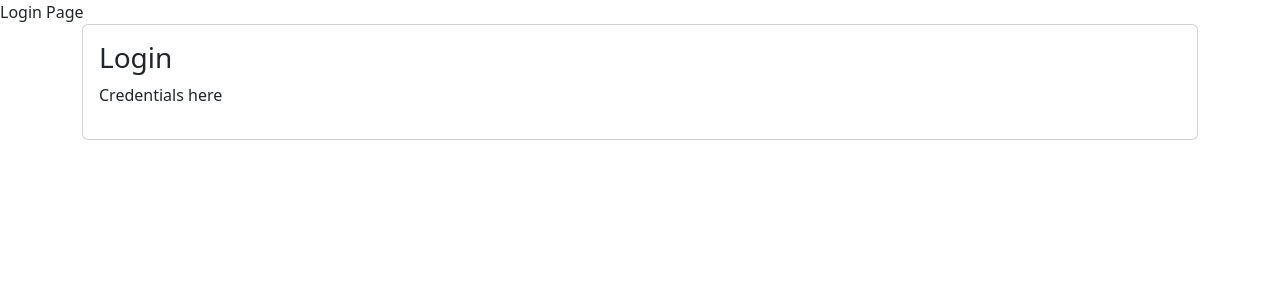
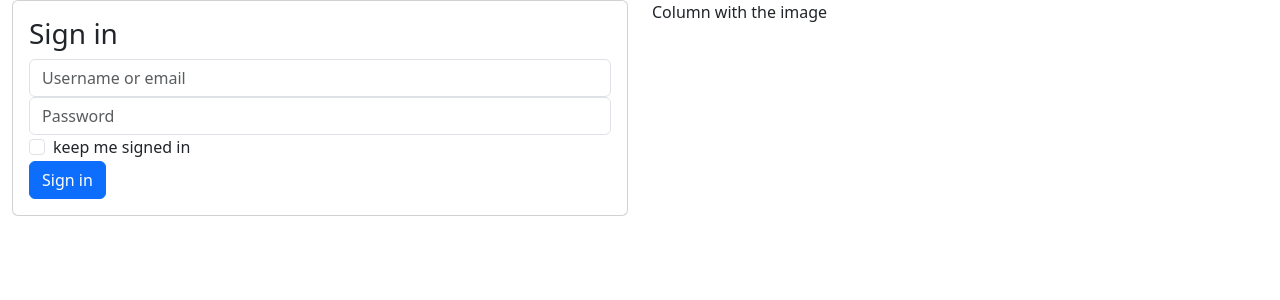
Before and after one commit to mishrhm/TW_Machine_Test, a React (Vite) app: page /login in a window 1280 px wide. Shown: the top 300 px of the page. Built offline with nearby package versions, Linux system fonts and the light colour scheme.

Commit message:
Added basic ui for the login page

```diff
--- a/src/pages/LoginPage.tsx
+++ b/src/pages/LoginPage.tsx
@@ -1,21 +1,47 @@
-import { Card, Col, Container, Row } from "react-bootstrap";
+import { useState } from "react";
+import { Button, Card, Col, Container, Form, Row } from "react-bootstrap";
 
 
 const LoginPage = () => {
+
+    const [userName, setUserName] = useState("");
+    const [password, setPassword] = useState("");
+    const [persistSession, setPersistSession] = useState(false);
+
     return (
-        <div>
-            <div>
-                Login Page
-            </div>
-            <Container >
+        <div className="">
+            <Container fluid className="">
                 <Row>
                     <Col>
                         <Card>
                             <Card.Body>
-                                <h3>Login</h3>
-                                <p>Credentials here</p>
+                                <h3>Sign in</h3>
+                                <Form>
+                                    <Form.Group >
+                                        <Form.Control
+                                            type="text" placeholder="Username or email"
+                                            value={userName}
+                                            onChange={(e) => setUserName(e.target.value)}>
+                                        </Form.Control>
+                                    </Form.Group>
+                                    <Form.Control
+                                        type="password" placeholder="Password"
+                                        value={password}
+                                        onChange={(e) => setPassword(e.target.value)}>
+                                    </Form.Control>
+                                    <Form.Check type="checkbox" label="keep me signed in"
+                                        checked={persistSession}
+                                        onChange={(e) => setPersistSession(e.target.checked)}>
+                                    </Form.Check>
+                                    <Button type="submit">
+                                        Sign in
+                                    </Button>
+                                </Form>
                             </Card.Body>
                         </Card>
+                    </Col>
+                    <Col>
+                        Column with the image
                     </Col>
                 </Row>
             </Container>
```
